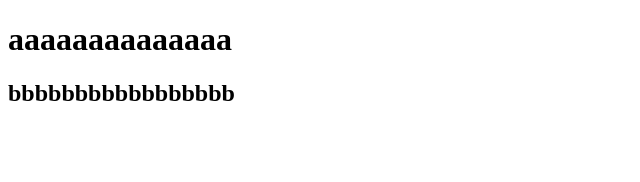
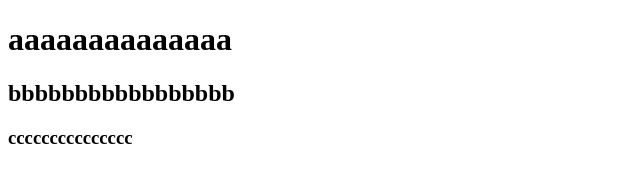
Before and after one commit to tuanpdhe171507/REAC_ki_5, a plain HTML site: page index.html in a window 1280 px wide. Shown: the whole page, without its empty margins (0-640 px from the left). Drawn offline with Linux system fonts and the light colour scheme.

```diff
--- a/index.html
+++ b/index.html
@@ -10,5 +10,7 @@
         aaaaaaaaaaaaaa
     </h1>
     <h2>bbbbbbbbbbbbbbbbb</h2>
+
+    <h3>ccccccccccccccc</h3>
 </body>
 </html>
```
